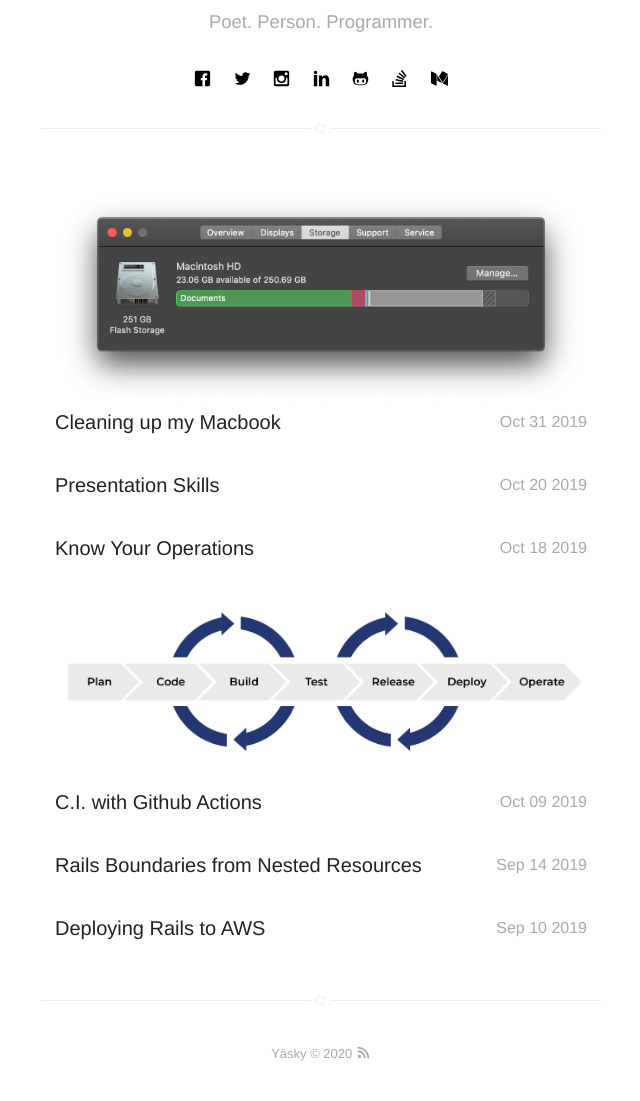
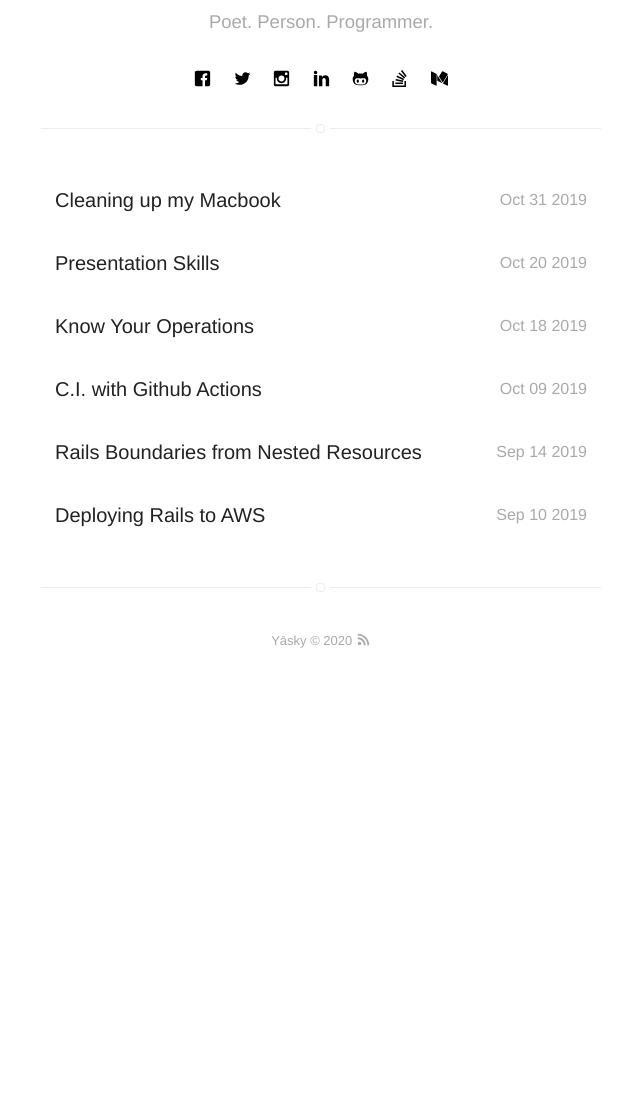
Before and after one commit to igbanam/igravity.github.io, a Jekyll site: the page built from blog/index.html, in a window 1280 px wide. Shown: the part 295-1396 px from the top of the page, without its empty margins (319-959 px from the left). Built offline with Jekyll 4.4.1, drawn with Linux system fonts in a browser that asks for light colours; after the commit the page ends 983 px from its top, so only the background shows below that.

Commit message:
remove header image from list - breaks consistency

```diff
--- a/_includes/blog-post.html
+++ b/_includes/blog-post.html
@@ -1,9 +1,6 @@
 <div class="item {% if post.star %}star{% endif %}">
-    <a class="url" href="{{ site.url }}{{ post.url }}">
-
-      {% include header-image.html %}
-
-        <aside class="date"><time datetime="{{ post.date | date:"%d-%m-%Y" }}">{{ post.date | date: "%b %d %Y" }}</time></aside>
-        <h3 class="title">{{ post.title }}</h3>
-    </a>
+  <a class="url" href="{{ site.url }}{{ post.url }}">
+    <aside class="date"><time datetime="{{ post.date | date:"%d-%m-%Y" }}">{{ post.date | date: "%b %d %Y" }}</time></aside>
+    <h3 class="title">{{ post.title }}</h3>
+  </a>
 </div>
```
